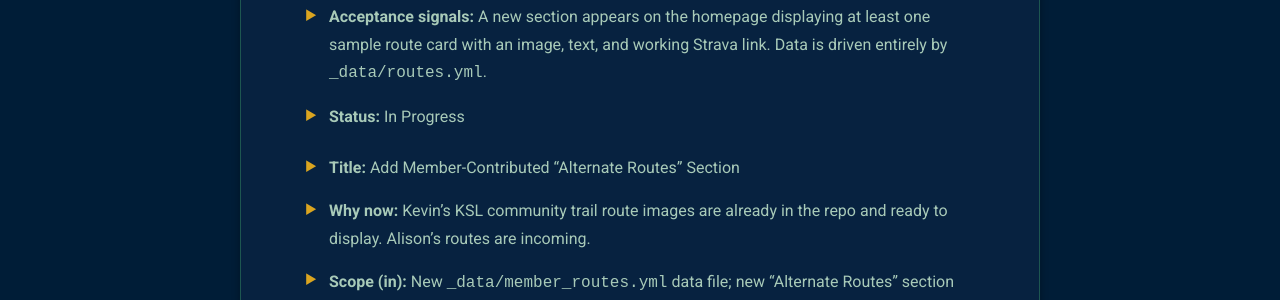
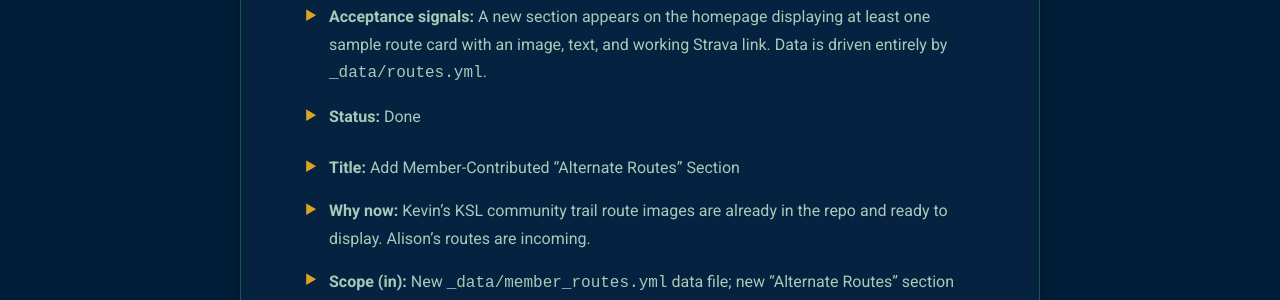
Before and after one commit to dekay2001/dover-run-club-website, a Jekyll site: the page built from design/website-roadmap.md, in a window 1280 px wide and 900 px high, scrolled down 2980 px. Shown: the part 153-453 px from the top of the window. Built offline with Jekyll 4.4.1, drawn with Linux system fonts in a browser that asks for light colours; our own code applies the rules of GitHub Pages for plain Markdown files.

```diff
--- a/design/website-roadmap.md
+++ b/design/website-roadmap.md
@@ -73,7 +73,7 @@ Ideas can be generated by the idea agent, planned by the planning agent, impleme
 - **Priority:** P1
 - **Effort:** M
 - **Acceptance signals:** A new section appears on the homepage displaying at least one sample route card with an image, text, and working Strava link. Data is driven entirely by `_data/routes.yml`.
-- **Status:** In Progress
+- **Status:** Done
 
 - **Title:** Add Member-Contributed "Alternate Routes" Section
 - **Why now:** Kevin's KSL community trail route images are already in the repo and ready to display. Alison's routes are incoming.
```
